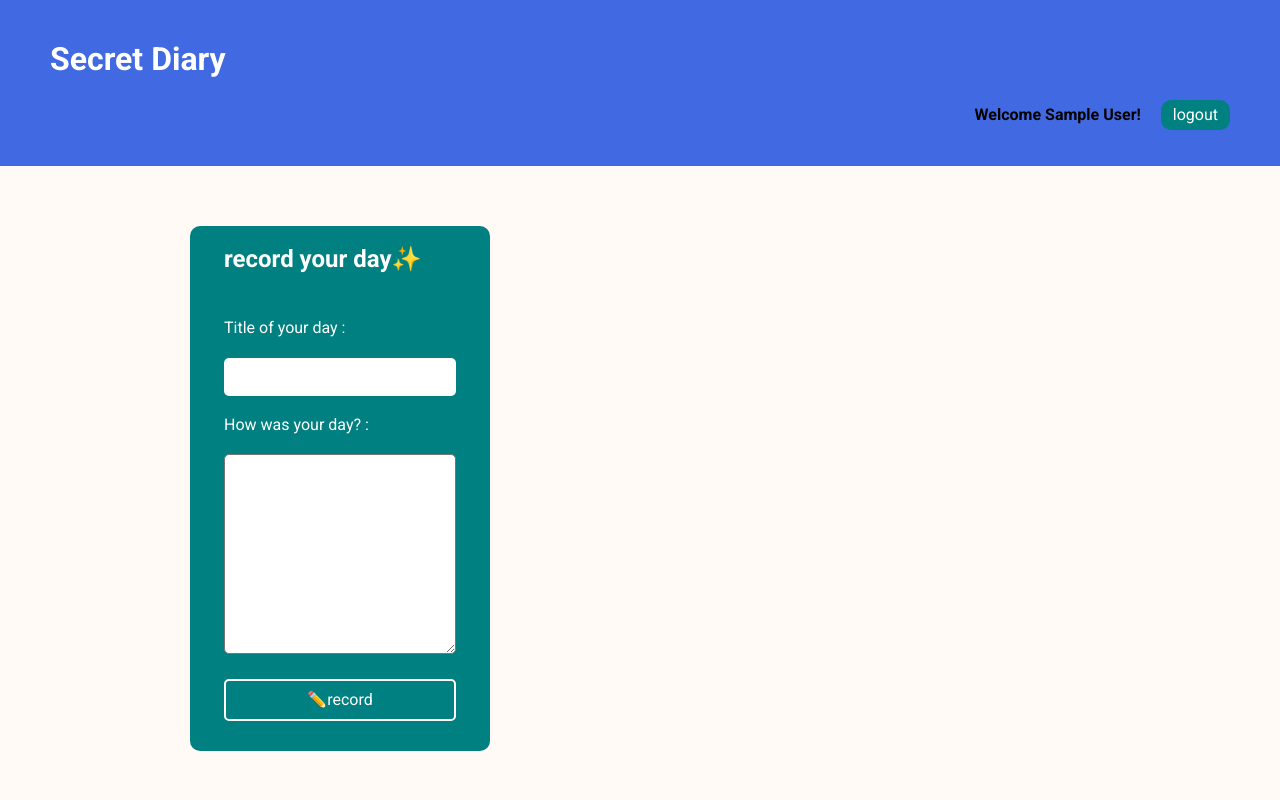
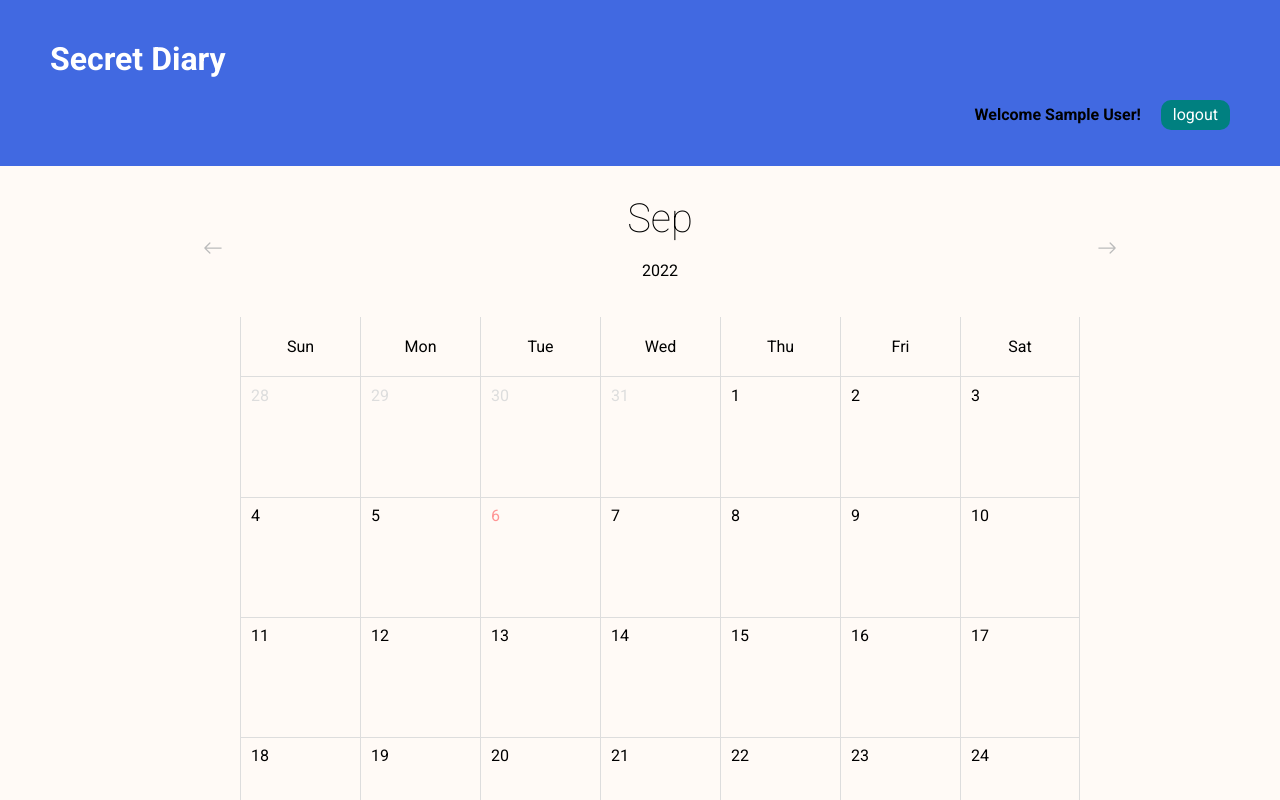
Before and after one commit to sojeongsojeong-park/diary, a React (Create React App) app: page / in a window 1280 px wide. Shown: the top 800 px of the page. Built offline with nearby package versions, Linux system fonts and the light colour scheme; no server answers; the database is empty; sample sign-in values are in the browser's storage.

Commit message:
refactor: change home to calendar

```diff
--- a/src/App.jsx
+++ b/src/App.jsx
@@ -3,7 +3,6 @@ import { BrowserRouter, Routes, Route, Navigate } from "react-router-dom";
 import Calendar from "./pages/calendar/Calendar";
 import Nav from "./components/Nav/Nav";
 import { useAuthContext } from "./hooks/useAuthContext";
-import Home from "./pages/home/Home";
 import Login from "./pages/login/Login";
 import Signup from "./pages/signup/Signup";
 
@@ -19,7 +18,7 @@ function App() {
               path='/'
               element={
                 user ? (
-                  <Home />
+                  <Calendar />
                 ) : (
                   <Navigate replace={true} to='/login'></Navigate>
                 )
@@ -37,7 +36,6 @@ function App() {
                 !user ? <Signup /> : <Navigate replace={true} to='/'></Navigate>
               }
             ></Route>
-            <Route path='/calendar' element={<Calendar />}></Route>
           </Routes>
         </BrowserRouter>
       ) : (
```
